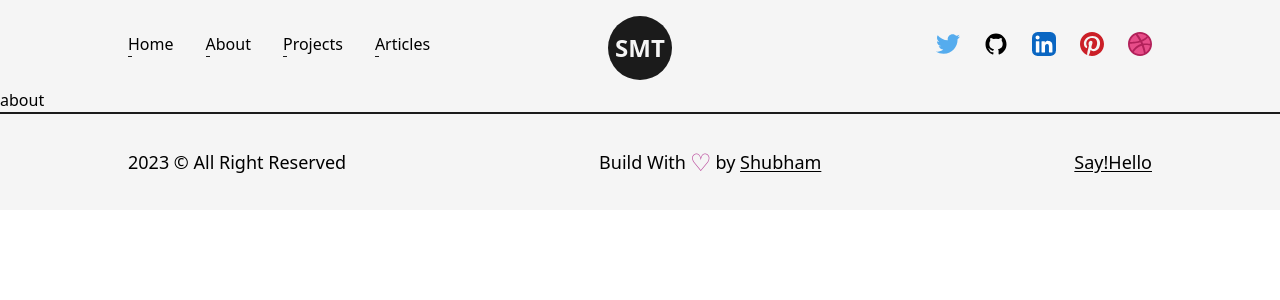
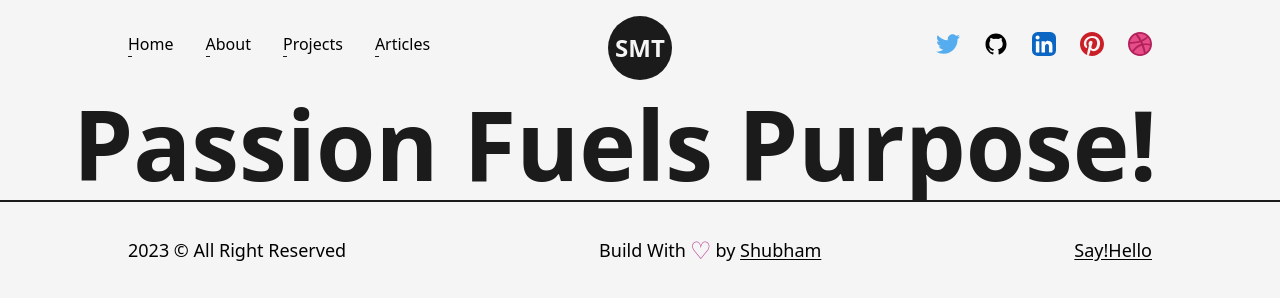
Before and after one commit to mani9k9/MyPortfolio, a Next.js app: page /about in a window 1280 px wide. Shown: the top 300 px of the page. Built offline with nearby package versions, Linux system fonts and the light colour scheme.

Commit message:
about pages

```diff
--- a/src/pages/about.js
+++ b/src/pages/about.js
@@ -1,8 +1,18 @@
+import AnimatedText from '@/components/AnimatedText'
 import React from 'react'
+import Head from 'next/head'
 
 const about = () => {
   return (
-    <div>about</div>
+    <>
+    <Head>
+      <title>Shubham | About Page</title>
+      <meta name="description" content="any description" />
+    </Head>
+    <main>
+      <AnimatedText text="Passion Fuels Purpose! " />
+    </main>
+    </>
   )
 }
 
```
